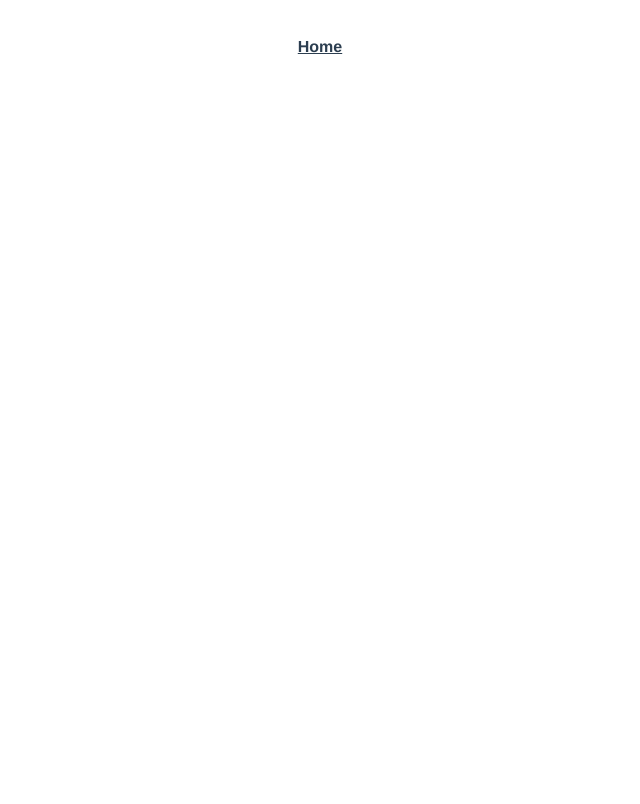
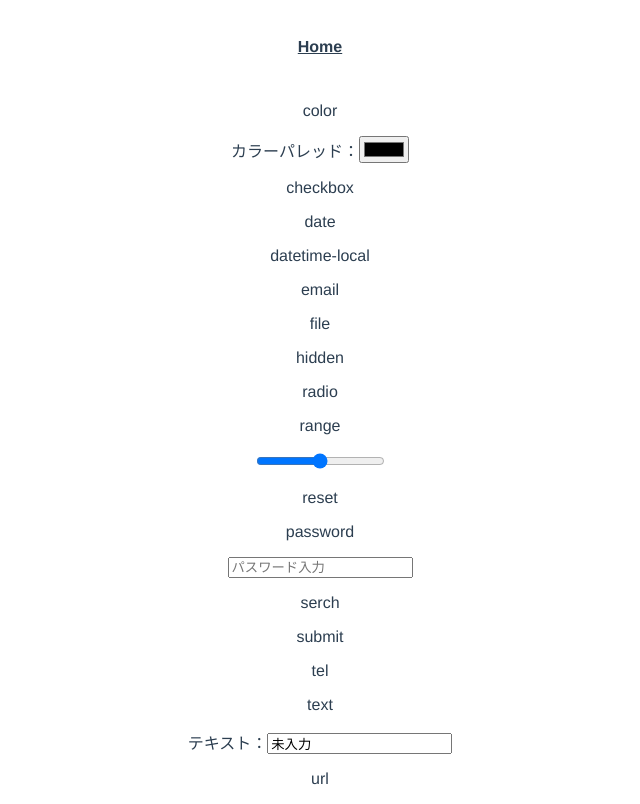
Before and after one commit to matsumana07384/study-html-sample, a Vue app: page /input in a window 1280 px wide. Shown: the whole page, without its empty margins (320-960 px from the left). Built offline with nearby package versions, Linux system fonts and the light colour scheme.

Commit message:
wip:label

```diff
--- a/src/router.js
+++ b/src/router.js
@@ -26,6 +26,11 @@ export default new Router({
       path: '/tag002',
       name: 'tag002',
       component: () => import(/* webpackChunkName: "about" */ './views/Tag002.vue')
+    },
+    {
+      path: '/input',
+      name: 'input',
+      component: () => import(/* webpackChunkName: "about" */ './views/Input.vue')
     }
   ]
 })
--- /dev/null
+++ b/src/views/Input.vue
@@ -0,0 +1,45 @@
+<template>
+<form>
+
+<p>color</p>
+<label>
+  カラーパレッド：<input type="color" value="#">
+</label>
+<p>checkbox</p>
+
+<p>date</p>
+<p>datetime-local</p>
+<p>email</p>
+<p>file</p>
+<p>hidden</p>
+<p>radio</p>
+<p>range</p>
+<label>
+    <input v-model="range" type="range" class="form-control" min="0" max="10">
+</label>
+<p>reset</p>
+<p>password</p>
+<input type="password" maxlength="8" placeholder="パスワード入力">
+<p>serch</p>
+<p>submit</p>
+<p>tel</p>
+<p>text</p>
+<label>
+    テキスト：<input type="text" name="text" value="未入力" placeholder="テキスト">
+</label>
+<p>url</p>
+
+
+
+</form>
+</template>
+<script>
+export default {
+    data:{
+        rage:3
+    }
+}
+</script>
+<style lang="sass" scoped>
+
+</style>
--- a/src/views/Tag002.vue
+++ b/src/views/Tag002.vue
@@ -118,41 +118,7 @@ td
         <iframe src="https://www.google.com/maps/embed?pb=!1m18!1m12!1m3!1d3241.770164154662!2d139.69944175186086!3d35.658033880102536!2m3!1f0!2f0!3f0!3m2!1i1024!2i768!4f13.1!3m3!1m2!1s0x60188b563b00109f%3A0x337328def1e2ab26!2z5riL6LC36aeF!5e0!3m2!1sja!2sjp!4v1568196084451!5m2!1sja!2sjp" width="300" height="200" frameborder="0" style="border:0;" allowfullscreen=""></iframe>
     </div>
     <div>
-        <p>form</p>
-    <form>
-        <div class="form-example">
-            <label for="name">Enter your name: </label>
-            <input type="text" name="loginid" id="loginid" required>
-        </div>
-        <div>
-            <input type="submit" value="Login">
-        </div>
-    </form>
-    </div>
-    <div>
-        <p>input/radio</p>
-        <ul class="dot-none">
-            <li v-for="n in 5">
-                <input type="radio" v-bind:id="n" name="sample" v-bind:value="n">
-                {{n}}
-            </li>
-        </ul>
-    </div>
-    <div>
-        <p>input/checkbox</p>
-        <ul class="dot-none">
-            <li v-for="n in 5">
-                <input type="checkbox" v-bind:id="n" name="sample" v-bind:value="n">
-                {{n}}
-            </li>
-        </ul>
-    </div>
-    <div>
-        <p>label</p>
-        <div>
-            <label for="cheese">同意しますか？</label>
-            <input type="checkbox" name="cheese" id="cheese">
-        </div>
+        <a href="/input">input編</a>
     </div>
 </div>
 </template>
```
